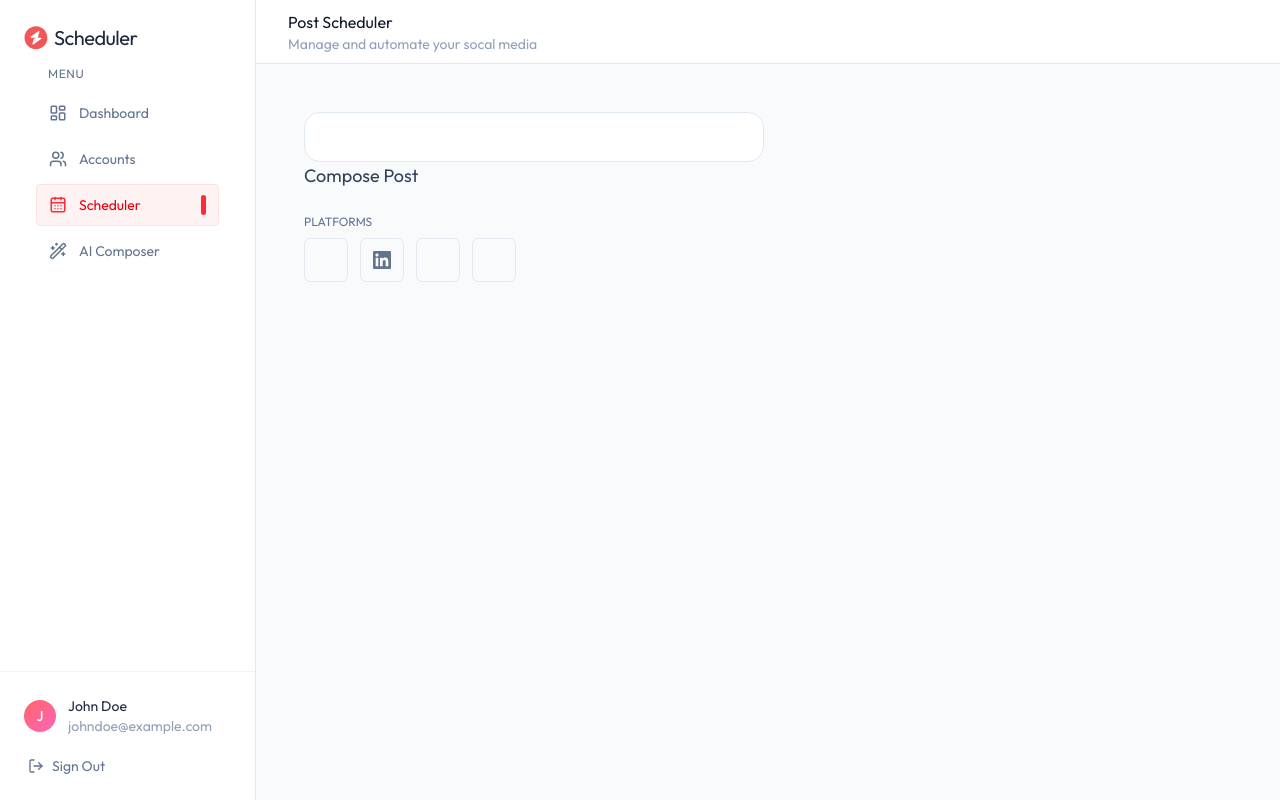
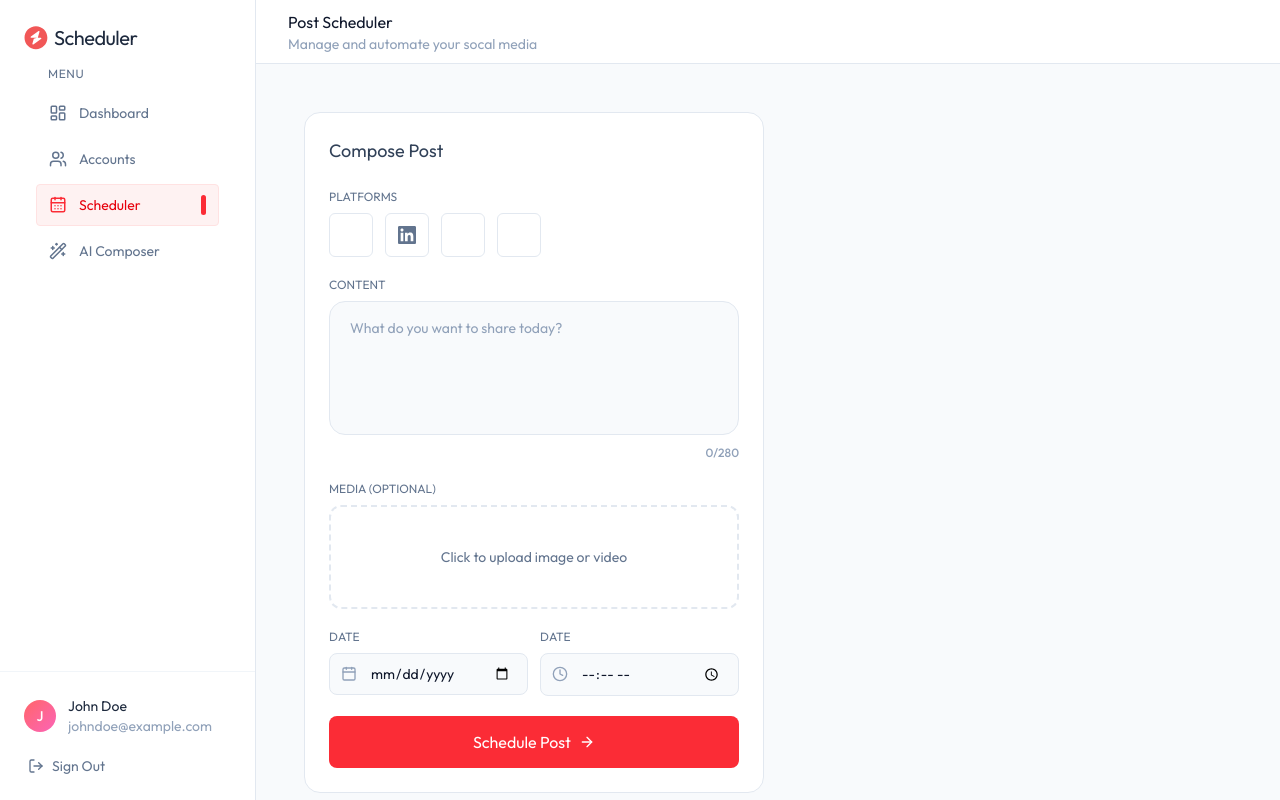
Before and after one commit to toffly/Scheduler, a React (Vite) app: page /schedule in a window 1280 px wide. Built offline with nearby package versions, Linux system fonts and the light colour scheme; some icons are missing.

Commit message:
Enhance Scheduler component with media upload, date/time selection, and platform toggling features

```diff
--- a/src/pages/Scheduler.tsx
+++ b/src/pages/Scheduler.tsx
@@ -1,5 +1,6 @@
 import { useEffect, useState } from "react";
 import { dummyPostsData, PLATFORMS } from "../assets/assets";
+import { ArrowRightIcon, CalendarIcon, ClockIcon, XIcon } from "lucide-react";
 
 const Scheduler = () => {
   const [posts, setPosts] = useState<any[]>([]);
@@ -29,19 +30,19 @@ const Scheduler = () => {
   const published = posts.filter((p) => p.status === "published");
 
   const handleSchedule = async (e: React.SubmitEvent) => {
-      e.preventDefault()
-      setLoading(true)
-      setTimeout(()=> {
-        setLoading(false)
-        setPosts((prev)=> [...prev, dummyPostsData[0]])
-      }, 1000)
-    }
+    e.preventDefault();
+    setLoading(true);
+    setTimeout(() => {
+      setLoading(false);
+      setPosts((prev) => [...prev, dummyPostsData[0]]);
+    }, 1000);
+  };
 
   return (
     <div className="flex flex-col lg:flex-row gap-6 h-full">
       {/* Compose panel */}
       <div className="w-full lg:w-115 shrink-0">
-        <div className="bg-white rounded-2xl border border-slate-200 p-6"></div>
+        <div className="bg-white rounded-2xl border border-slate-200 p-6">
           <div className="flex items-center gap-2 mb-6">
             <h2 className="text-lg text-slate-700">Compose Post</h2>
           </div>
@@ -59,7 +60,7 @@ const Scheduler = () => {
                     <button
                       key={p.id}
                       type="button"
-                    onClick={()=> togglePlatform(p.id)}
+                      onClick={() => togglePlatform(p.id)}
                       className={`flex items-center gap-1.5 p-3 rounded-md border transition-all duration-150 ${active ? "bg-red-50 border-red-300 text-red-500 scale-103" : "border-slate-200 text-slate-500 hover:border-slate-300"}`}
                     >
                       <p.icon className="size-4.5" />
@@ -69,10 +70,123 @@ const Scheduler = () => {
               </div>
             </div>
             {/* Content */}
+            <div>
+              <label className="block text-xs text-slate-500 uppercase mb-2">
+                Content
+              </label>
+              <textarea
+                required
+                rows={5}
+                placeholder="What do you want to share today?"
+                className="w-full px-5 py-4 bg-slate-50 border border-slate-200 rounded-2xl text-slate-900 text-sm placeholder-slate-400 outline-none resize-none"
+                value={content}
+                onChange={(e) => setContent(e.target.value)}
+              />
+              <div
+                className={`text-right text-xs mt-1 font-medium ${content.length > 270 ? "text-red-500" : "text-slate-400"}`}
+              >
+                {content.length}/280
+              </div>
+            </div>
             {/* Media upload */}
+            <div>
+              <label className="block text-xs text-slate-500 uppercase mb-2">
+                Media (optional)
+              </label>
+              {mediaFile ? (
+                <div className="relative  rounded-xl overflow-hidden border border-slate-200 bg-slate-50">
+                  {mediaFile.type.startsWith("image/") ? (
+                    <img
+                      src={URL.createObjectURL(mediaFile)}
+                      alt="preview"
+                      className="w-full h-40 object-cover"
+                    />
+                  ) : (
+                    <video
+                      src={URL.createObjectURL(mediaFile)}
+                      className="w-full h-40 object-cover"
+                      controls
+                    />
+                  )}
+
+                  <button
+                    type="button"
+                    onClick={() => setMediaFile(null)}
+                    className="absolute top-2 right-2 size-7 bg-slate-900/60 hover:bg-slate-900/80 text-white rounded-full flex items-center justify-center transition-colors"
+                  >
+                    <XIcon className="size-3.5" />
+                  </button>
+                </div>
+              ) : (
+                <label className="flex items-center justify-center gap-2 p-5 py-10 border-2 border-dashed border-slate-200 rounded-xl cursor-pointer hover:border-red-300 hover:bg-red-50/30 transition-all group">
+                  <span className="text-sm text-slate-500 group-hover:text-red-600">
+                    Click to upload image or video
+                  </span>
+                  <input
+                    type="file"
+                    accept="image/*, video/*"
+                    className="hidden"
+                    onChange={(e) =>
+                      e.target.files?.[0] && setMediaFile(e.target.files[0])
+                    }
+                  />
+                </label>
+              )}
+            </div>
             {/* Date & Time */}
+            <div className="grid grid-cols-1 sm:grid-cols-2 gap-3">
+              <div>
+                <label className="block text-xs text-slate-500 uppercase mb-2">
+                  Date
+                </label>
+                <div className="relative">
+                  <CalendarIcon className="size-4 absolute left-3 top-1/2 -translate-y-1/2 text-slate-400 pointer-events-none" />
+                  <input
+                    type="date"
+                    required
+                    value={scheduledDate}
+                    onChange={(e) => setScheduledDate(e.target.value)}
+                    className="w-full pl-10 pr-4 py-2.5 bg-slate-50 border border-slate-200 rounded-lg text-slate-900 text-sm outline-none"
+                  />
+                </div>
+              </div>
+
+              <div>
+                <label className="block text-xs text-slate-500 uppercase mb-2">
+                  Date
+                </label>
+                <div className="relative">
+                  <ClockIcon className="size-4 absolute left-3 top-1/2 -translate-y-1/2 text-slate-400 pointer-events-none" />
+                  <input
+                    type="time"
+                    required
+                    value={scheduledTime}
+                    onChange={(e) => setScheduledTime(e.target.value)}
+                    className="w-full pl-10 pr-4 py-2.5 bg-slate-50 border border-slate-200 rounded-lg text-slate-900 text-sm outline-none"
+                  />
+                </div>
+              </div>
+            </div>
             {/* Submit */}
+            <button
+              type="submit"
+              disabled={loading}
+              className="w-full flex items-center justify-center gap-2 py-3.5 bg-red-500 hover:bg-red-600 transition-all text-white rounded-lg"
+            >
+              {loading ? (
+                <>
+                  <div className="size-4 border-2 border-white border-t-transparent rounded-full animate-spin" />
+                  Scheduling...
+                </>
+              ) : (
+                <>
+                  Schedule Post
+                  <ArrowRightIcon className="size-4" />
+                </>
+              )}
+            </button>
           </form>
+        </div>
       </div>
       {/* Queue panels */}
     </div>
```
Lines whose indentation alone changed are shown as unchanged.
